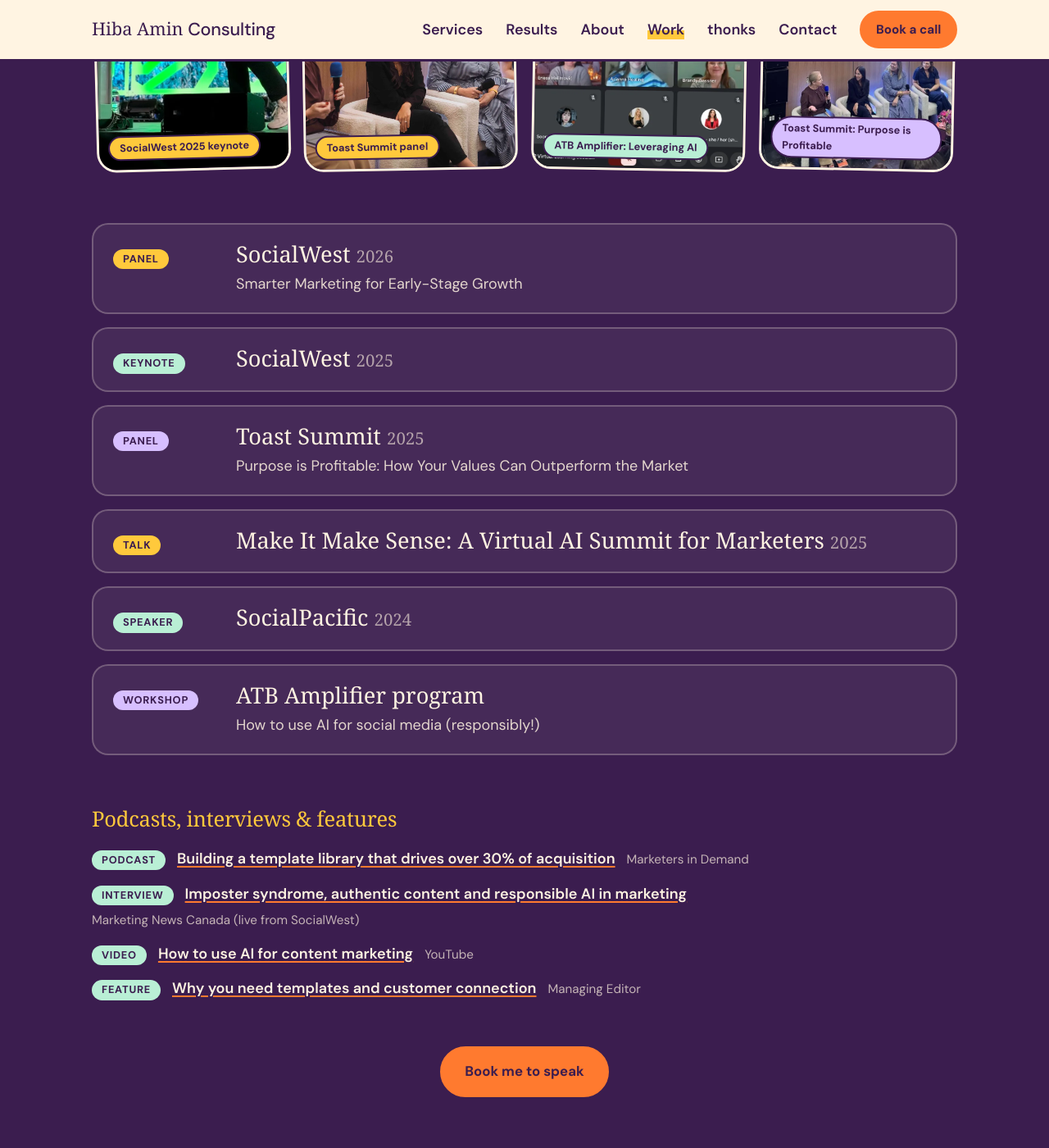
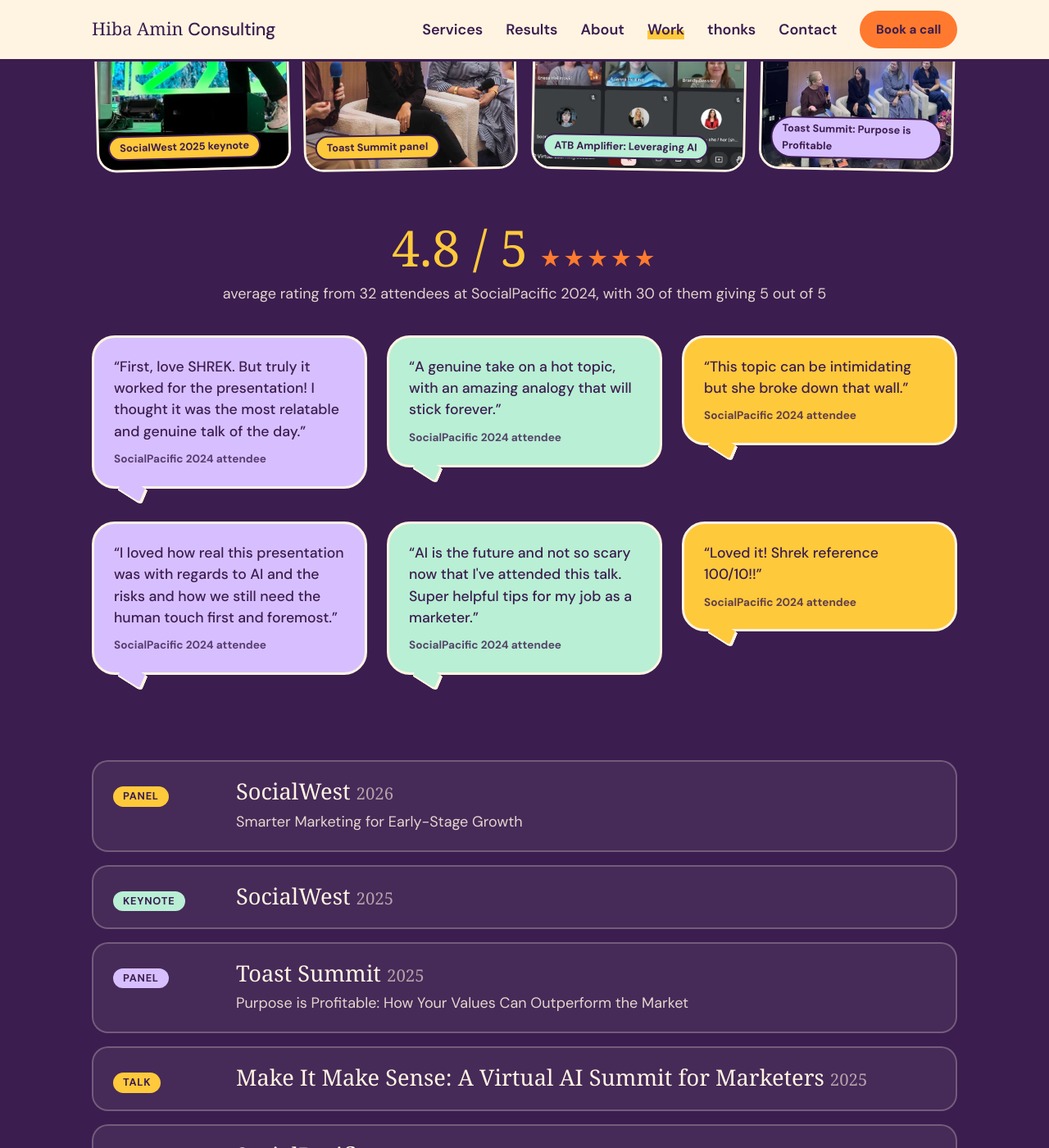
Before and after one commit to h5amin/h5amin.github.io, a Jekyll site: the page built from work/index.html, in a window 1280 px wide and 1400 px high, scrolled down 4645 px. Shown: the whole window at 82% size. Built offline with Jekyll 4.4.1, drawn with Linux system fonts in a browser that asks for light colours; some web fonts are replaced; some of the changed text lies outside the part shown.

Commit message:
Add attendee reviews to the Speaking section
A 4.8/5 rating headline (32 SocialPacific 2024 attendees, 30 giving
5/5) and six word-for-word attendee quotes as speech bubbles. Adds
the SocialPacific talk title. Reviews live in _data/speaking.yml.

Co-Authored-By: Claude Opus 5.5 <noreply@anthropic.com>
Claude-Session: https://claude.ai/code/session_01M3jWd6jbrxGvJCUCQM4XXr

```diff
--- a/_data/speaking.yml
+++ b/_data/speaking.yml
@@ -2,6 +2,7 @@
 # talks: type (Keynote, Panel, Speaker, Workshop...), event, year, title (optional), url (optional)
 # appearances: podcasts, interviews and features. kind, title, outlet, url
 # photos: the collage at the top of the Speaking section. file (in assets/img/speaking/), caption, alt
+# reviews: attendee feedback shown as speech bubbles. rating/rating_note is the headline; quotes are word for word (trimmed only)
 
 photos:
   - file: socialwest-2025-keynote.webp
@@ -19,6 +20,23 @@ photos:
   - file: atb-amp-leveraging-ai.webp
     caption: "ATB Amplifier: Leveraging AI"
     alt: Video call grid from the ATB Amplifier "Leveraging AI" virtual learning session
+
+reviews:
+  rating: "4.8 / 5"
+  rating_note: average rating from 32 attendees at SocialPacific 2024, with 30 of them giving 5 out of 5
+  quotes:
+    - text: "First, love SHREK. But truly it worked for the presentation! I thought it was the most relatable and genuine talk of the day."
+      source: SocialPacific 2024 attendee
+    - text: "A genuine take on a hot topic, with an amazing analogy that will stick forever."
+      source: SocialPacific 2024 attendee
+    - text: "This topic can be intimidating but she broke down that wall."
+      source: SocialPacific 2024 attendee
+    - text: "I loved how real this presentation was with regards to AI and the risks and how we still need the human touch first and foremost."
+      source: SocialPacific 2024 attendee
+    - text: "AI is the future and not so scary now that I've attended this talk. Super helpful tips for my job as a marketer."
+      source: SocialPacific 2024 attendee
+    - text: "Loved it! Shrek reference 100/10!!"
+      source: SocialPacific 2024 attendee
 
 talks:
   - type: Panel
@@ -38,6 +56,7 @@ talks:
   - type: Speaker
     event: SocialPacific
     year: 2024
+    title: How to use AI for content marketing
   - type: Workshop
     event: ATB Amplifier program
     title: How to use AI for social media (responsibly!)
--- a/assets/css/styles.css
+++ b/assets/css/styles.css
@@ -902,6 +902,50 @@ p { margin: 0 0 1em; }
   .gallery-item figcaption { font-size: 0.72rem; padding: 2px 10px; left: 10px; bottom: 10px; max-width: calc(100% - 20px); }
 }
 
+/* Attendee reviews: rating headline and speech bubbles */
+.reviews { margin: 0 0 64px; }
+.rating {
+  display: flex; flex-wrap: wrap; align-items: baseline; justify-content: center;
+  gap: 6px 14px;
+  text-align: center;
+  margin: 0 0 36px;
+}
+.rating-score { font-family: var(--font-display); font-size: clamp(2.6rem, 6vw, 3.8rem); color: var(--sunflower); line-height: 1; }
+.rating-stars { color: var(--tangerine); font-size: 1.6rem; letter-spacing: 2px; }
+.rating-note { flex-basis: 100%; opacity: 0.85; }
+
+.quote-bubbles {
+  display: grid;
+  grid-template-columns: repeat(auto-fill, minmax(280px, 1fr));
+  gap: 0 24px;
+  align-items: start;
+}
+.bubble {
+  position: relative;
+  margin: 0 0 40px;
+  padding: 22px 24px;
+  background: var(--lilac);
+  color: var(--plum);
+  border: 3px solid var(--cream);
+  border-radius: 28px;
+}
+.bubble:nth-child(3n+2) { background: var(--mint); }
+.bubble:nth-child(3n) { background: var(--sunflower); }
+/* Speech-bubble tail */
+.bubble::after {
+  content: "";
+  position: absolute; left: 34px; bottom: -18px;
+  width: 26px; height: 26px;
+  background: inherit;
+  border-right: 3px solid var(--cream);
+  border-bottom: 3px solid var(--cream);
+  transform: skewX(30deg) rotate(45deg);
+  border-bottom-right-radius: 6px;
+}
+.bubble blockquote { margin: 0 0 10px; font-size: 1.1rem; line-height: 1.5; font-weight: 500; }
+.bubble blockquote p { margin: 0; }
+.bubble figcaption { font-size: 0.85rem; font-weight: 700; opacity: 0.8; }
+
 .talk-list { list-style: none; margin: 0 0 64px; padding: 0; display: grid; gap: 16px; }
 .talk {
   display: grid;
--- a/work/index.html
+++ b/work/index.html
@@ -65,6 +65,23 @@ description: Selected content work, research reports, launches and talks by Hiba
     </div>
     {% endif %}
 
+    {% assign reviews = site.data.speaking.reviews %}
+    {% if reviews %}
+    <div class="reviews">
+      {% if reviews.rating %}
+      <p class="rating"><span class="rating-score">{{ reviews.rating }}</span> <span class="rating-stars" aria-hidden="true">★★★★★</span><span class="rating-note">{{ reviews.rating_note }}</span></p>
+      {% endif %}
+      <div class="quote-bubbles">
+        {% for q in reviews.quotes %}
+        <figure class="bubble">
+          <blockquote><p>&ldquo;{{ q.text }}&rdquo;</p></blockquote>
+          <figcaption>{{ q.source }}</figcaption>
+        </figure>
+        {% endfor %}
+      </div>
+    </div>
+    {% endif %}
+
     <ul class="talk-list">
       {% for t in site.data.speaking.talks %}
       <li class="talk">
```
